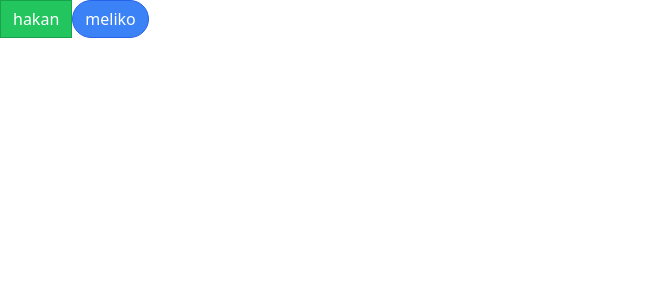
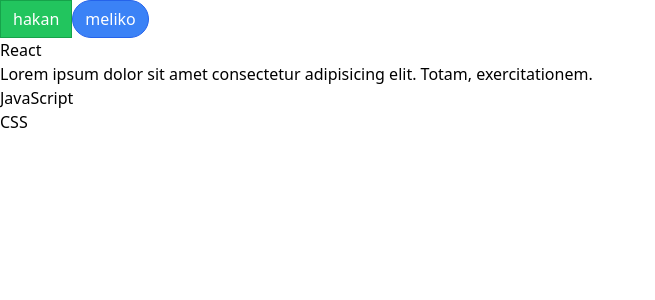
Before and after one commit to msinemkaya/components, a React (Create React App) app: page / in a window 1280 px wide. Shown: the top 300 px of the page, without its empty margins (0-655 px from the left). Built offline with nearby package versions, Linux system fonts and the light colour scheme; the HTML template or start-up script is replaced by a standard one.

Commit message:
feat: created a accordion component

```diff
--- a/src/App.js
+++ b/src/App.js
@@ -1,8 +1,12 @@
+import AccordionPage from './pages/AccordionPage';
 import ButtonPage from './pages/ButtonPage';
 
 function App() {
   return(
-    <ButtonPage />
+    <>
+      <ButtonPage />
+      <AccordionPage />
+    </>
   );
 }
 
--- /dev/null
+++ b/src/components/Accordion.js
@@ -0,0 +1,20 @@
+import { useState } from 'react'
+
+export default function Accordion({ items }) {
+  const [expandedIndex, setExpandedIndex] = useState(0)
+
+  return (
+    <>
+      {items.map((item, index) => {
+        const isExpanded = index === expandedIndex
+
+        return (
+          <div key={item.id}>
+            <div onClick={() => setExpandedIndex(index)}>{item.label}</div>
+            {isExpanded &&  <div>{item.content}</div>}
+          </div>
+        )
+      })}
+    </>
+  )
+}
--- /dev/null
+++ b/src/pages/AccordionPage.js
@@ -0,0 +1,28 @@
+import Accordion from '../components/Accordion';
+
+export default function AccordionPage(){
+
+  const items = [
+    {
+      id: '0',
+      label: 'React',
+      content: 'Lorem ipsum dolor sit amet consectetur adipisicing elit. Totam, exercitationem.'
+    },
+    {
+      id: '1',
+      label: 'JavaScript',
+      content: 'Lorem ipsum dolor sit amet consectetur adipisicing elit. Totam, exercitationem.'
+    },
+    {
+      id: '2',
+      label: 'CSS',
+      content: 'Lorem ipsum dolor sit amet consectetur adipisicing elit. Totam, exercitationem.'
+    }
+  ]
+
+  return(
+    <>
+      <Accordion items={items}/>
+    </>
+  );
+}
```
